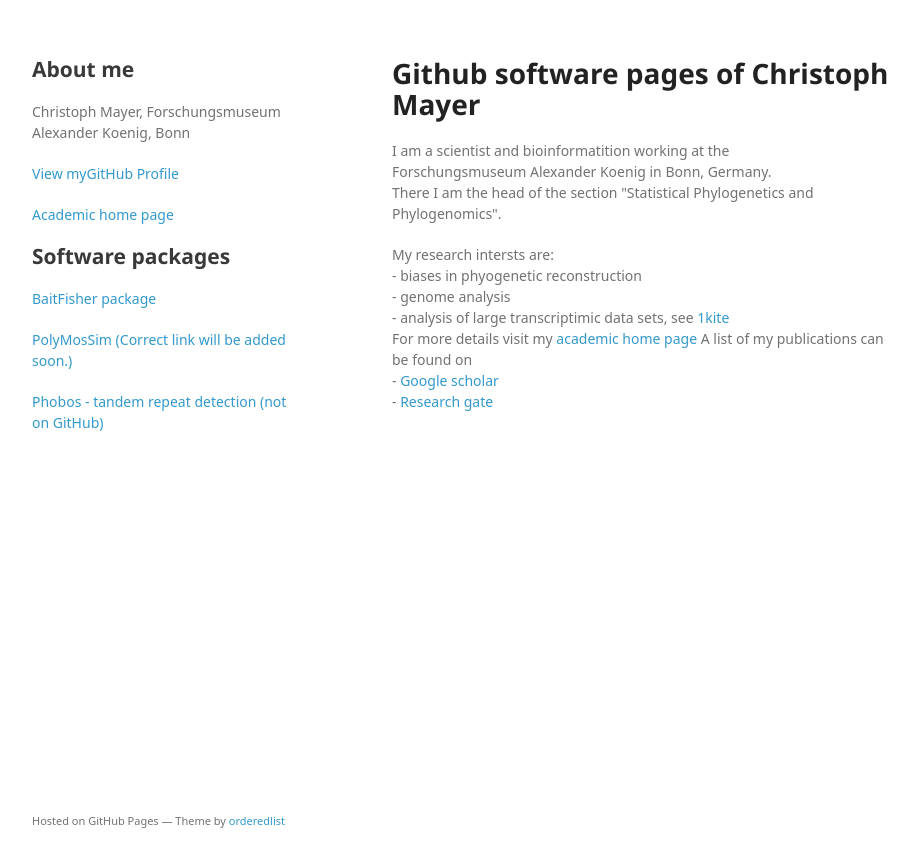
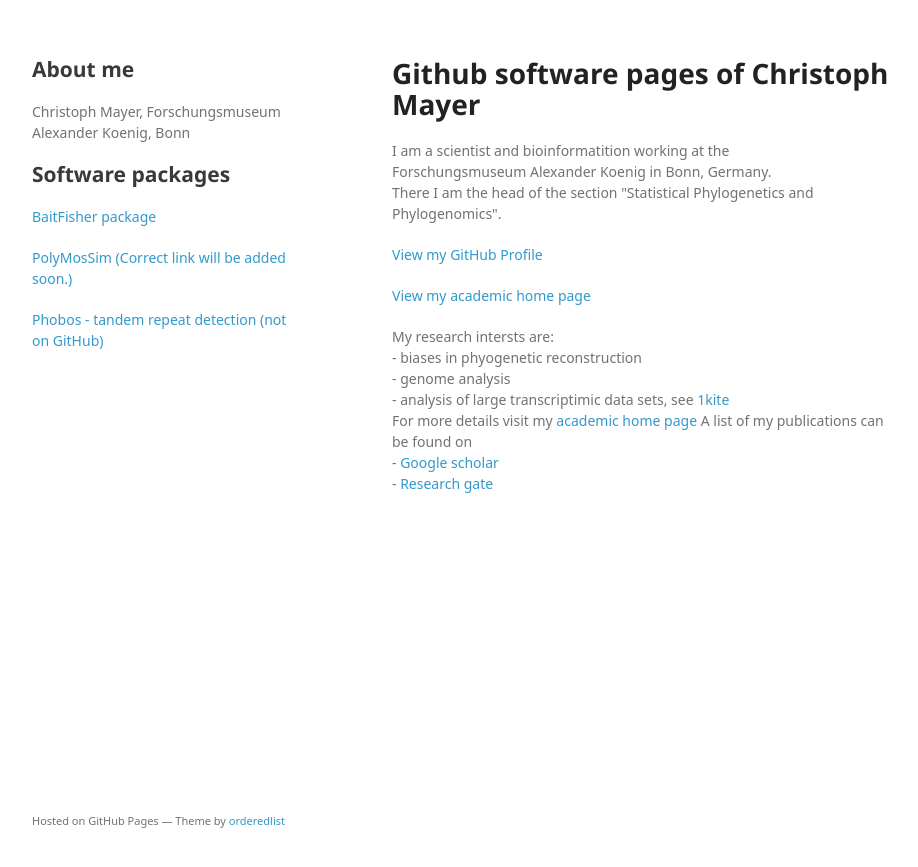
Before and after one commit to cmayer/cmayer.github.io, a Jekyll site: the page index.html, which Jekyll copies as it is, in a window 1280 px wide. Shown: the top 867 px of the page, without its empty margins (178-1096 px from the left). Built offline with Jekyll 4.4.1, drawn with Linux system fonts in a browser that asks for light colours; some web fonts are replaced.

Commit message:
Update index.html

```diff
--- a/index.html
+++ b/index.html
@@ -17,8 +17,6 @@
       <header>
         <h2>About me</h2>
         <p>Christoph Mayer, Forschungsmuseum Alexander Koenig, Bonn</p>
-        <p class="view"><a href="https://github.com/cmayer">View myGitHub Profile</a></p>
-        <p class="view"><a href="https://www.zfmk.de/de/zfmk/christoph-mayer">Academic home page</a></p>
 
         <h2>Software packages</h2>
         <p class="view"><a href="https://github.com/cmayer">BaitFisher package</a></p>
@@ -32,6 +30,9 @@
 
 <p>I am a scientist and bioinformatition working at the <br>Forschungsmuseum Alexander Koenig in Bonn, Germany. <br>
 There I am the head of the section  "Statistical Phylogenetics and Phylogenomics".</p>
+
+<p class="view"><a href="https://github.com/cmayer">View my GitHub Profile</a></p>
+<p class="view"><a href="https://www.zfmk.de/de/zfmk/christoph-mayer">View my academic home page</a></p>
 
 <p>My research intersts are:<br>
 - biases in phyogenetic reconstruction<br>
```
